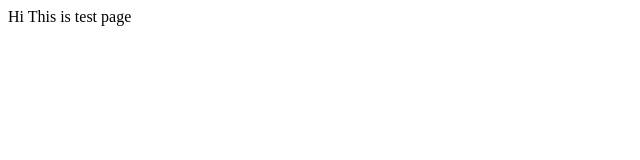
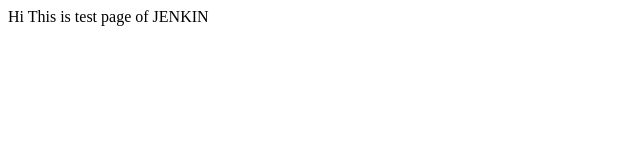
Before and after one commit to MoH563-85/Mohit, a plain HTML site: page Index.html in a window 1280 px wide. Shown: the whole page, without its empty margins (0-640 px from the left). Drawn offline with Linux system fonts and the light colour scheme.

Commit message:
Update Index.html

```diff
--- a/Index.html
+++ b/Index.html
@@ -5,6 +5,6 @@ test jenkin
 </title>
 </head>
 <Body>
-Hi This is test page
+Hi This is test page of JENKIN
 </Body>
 </html>
```
